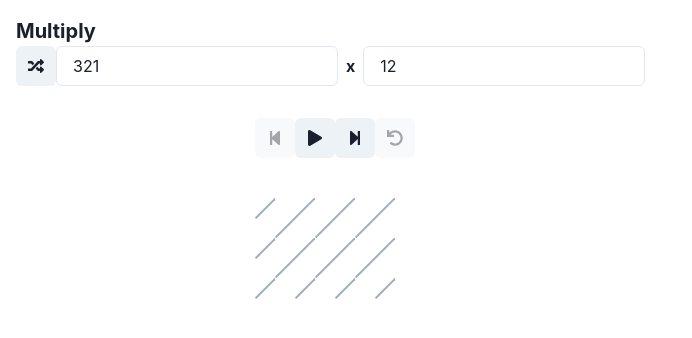
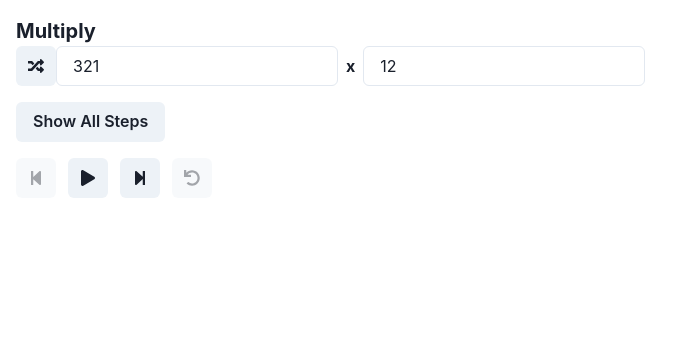
Before and after one commit to sgilroy/lattice-multiplication-teacher, a React (Vite) app: page / in a window 1280 px wide. Shown: the top 338 px of the page, without its empty margins (0-692 px from the left). Built offline with nearby package versions, Linux system fonts and the light colour scheme.

Commit message:
Modes for all steps or one step

```diff
--- a/src/components/LatticeGrid.tsx
+++ b/src/components/LatticeGrid.tsx
@@ -1,9 +1,9 @@
-import { Box, Flex, Text } from "@chakra-ui/react";
+import { Box, BoxProps, Flex, Text } from "@chakra-ui/react";
 
 interface LatticeGridProps {
   multiplicand: number[];
   multiplier: number[];
-  lattice: number[][][];
+  lattice?: number[][][];
   totalsBottom: number[];
   totalsLeft: number[];
 }
@@ -29,14 +29,15 @@
   lattice,
   totalsBottom,
   totalsLeft,
-}: LatticeGridProps) {
+  ...props
+}: LatticeGridProps & BoxProps) {
   const numColumns = multiplicand.length;
   const numRows = multiplier.length;
   const cellSize = 40;
   const diagonalLength = Math.sqrt(cellSize * cellSize * 2);
 
   return (
-    <Box>
+    <Box {...props}>
       <Flex direction="column" align="center" justify="center">
         <Flex direction="row" align="center" justify="center">
           <Box w={`${cellSize}px`} h={`${cellSize}px`} />
@@ -87,9 +88,11 @@
                 >
                   {rowIndex < numRows && totalsLeft[rowIndex]}
                 </Text>
+                {lattice && (
                   <CellDiagonal
                     diagonalLength={diagonalLength / 2}
                   ></CellDiagonal>
+                )}
               </Box>
               {[...Array(numColumns)].map((_, colIndex) => {
                 const row = rowIndex;
@@ -100,13 +103,19 @@
                     key={colIndex}
                     w={`${cellSize}px`}
                     h={`${cellSize}px`}
-                    bg={lattice[col] && lattice[col][row] ? "gray.200" : ""}
-                    borderWidth={lattice[col] && lattice[col][row] ? "1px" : 0}
+                    bg={
+                      lattice && lattice[col] && lattice[col][row]
+                        ? "gray.200"
+                        : ""
+                    }
+                    borderWidth={
+                      lattice && lattice[col] && lattice[col][row] ? "1px" : 0
+                    }
                     borderColor="gray.400"
                     position="relative"
                     overflow="hidden"
                   >
-                    {lattice[col] && lattice[col][row] && (
+                    {lattice && lattice[col] && lattice[col][row] && (
                       <>
                         {!Number.isNaN(lattice[col][row][0]) && (
                           <Text
@@ -147,11 +156,13 @@
                         {totalsBottom[colIndex]}
                       </Text>
                     )}
+                    {lattice && (
                       <CellDiagonal
                         diagonalLength={
                           row === numRows ? diagonalLength / 2 : diagonalLength
                         }
                       ></CellDiagonal>
+                    )}
                   </Box>
                 );
               })}
--- a/src/components/LatticeSolutionSteps.tsx
+++ b/src/components/LatticeSolutionSteps.tsx
@@ -1,4 +1,4 @@
-import { Box, Flex, IconButton, Text } from "@chakra-ui/react";
+import { Box, Button, Flex, IconButton, Text } from "@chakra-ui/react";
 import { useEffect, useState } from "react";
 import {
   FaPause,
@@ -17,10 +17,80 @@
 interface SolutionStep {
   multiplicand: number[];
   multiplier: number[];
-  lattice: number[][][];
+  lattice?: number[][][];
   totalsBottom: number[];
   totalsLeft: number[];
 }
+
+const SolutionStepView = (props) => {
+  const isGridSubstep =
+    props.currentStep >= 4 && props.currentStep < 4 + props.gridSubsteps;
+  const colIndex =
+    props.currentSolutionStep &&
+    Math.floor(
+      (props.currentStep - 4) / props.currentSolutionStep.multiplier.length
+    );
+  const rowIndex =
+    props.currentSolutionStep &&
+    (props.currentStep - 4) % props.currentSolutionStep.multiplier.length;
+  const row = isGridSubstep && props.currentSolutionStep.lattice[colIndex];
+  const digits = isGridSubstep && row && row[rowIndex];
+
+  console.log("currentStep", props.currentStep, props.currentSolutionStep);
+
+  return (
+    <>
+      {props.currentSolutionStep && (
+        <LatticeGrid
+          multiplicand={props.currentSolutionStep.multiplicand}
+          multiplier={props.currentSolutionStep.multiplier}
+          lattice={props.currentSolutionStep.lattice}
+          totalsBottom={props.currentSolutionStep.totalsBottom}
+          totalsLeft={props.currentSolutionStep.totalsLeft}
+        />
+      )}
+      {props.currentStep > 0 && (
+        <Box fontSize="lg" mt={4}>
+          <Text fontWeight="bold">Step {props.currentStep}:</Text>
+          {props.currentStep === 1 &&
+            ` Write the multiplicand ${props.multiplicand} along the top`}
+          {props.currentStep === 2 &&
+            ` Write the multiplier ${props.multiplier} along the right side`}
+          {props.currentStep === 3 && ` Draw the grid`}
+          {isGridSubstep && (
+            <>
+              Multiply each digit of the multiplicand by each digit of the
+              multiplier
+              <br />
+              <Flex direction="row" key={colIndex} gap={1} ml={4}>
+                <Text fontSize="sm" fontWeight="bold">
+                  {props.currentSolutionStep.multiplicand[colIndex]} *{" "}
+                  {props.currentSolutionStep.multiplier[rowIndex]} ={" "}
+                </Text>
+                <Text fontSize="sm" fontWeight="bold">
+                  {digits && digits[0]}
+                  {digits && digits[1]}
+                </Text>
+              </Flex>
+            </>
+          )}
+          {props.currentStep === 4 + props.gridSubsteps &&
+            ` Starting from the right, add up the diagonals: ${props.currentSolutionStep.totalsBottom
+              .slice()
+              .reverse()
+              .join(", ")}`}
+          {props.currentStep === 5 + props.gridSubsteps &&
+            ` Continue adding diagonals for the left side, bottom to top: ${props.currentSolutionStep.totalsLeft
+              .slice()
+              .reverse()
+              .join(", ")}`}
+          {props.currentStep === 6 + props.gridSubsteps &&
+            ` Write out the solution: ${props.solution.join("")}`}
+        </Box>
+      )}
+    </>
+  );
+};
 
 function LatticeSolutionSteps({
   multiplicand,
@@ -31,6 +101,7 @@
   const [solution, setSolution] = useState<number[]>([]);
   const [isPlaying, setIsPlaying] = useState(false);
   const [gridSubsteps, setGridSubsteps] = useState(0);
+  const [isAllStepsMode, setIsAllStepsMode] = useState(false);
 
   useEffect(() => {
     const multiplicandDigits = multiplicand.toString().split("").map(Number);
@@ -81,7 +152,7 @@
     const steps: SolutionStep[] = [];
     const gridSubsteps = multiplicandDigits.length * multiplierDigits.length;
     setGridSubsteps(gridSubsteps);
-    for (let i = 0; i <= 7 + gridSubsteps; i++) {
+    for (let i = 0; i < 7 + gridSubsteps; i++) {
       const step: SolutionStep = {
         multiplicand:
           i >= 1
@@ -91,7 +162,6 @@
           i >= 2
             ? multiplierDigits
             : Array(multiplierDigits.length).fill(undefined).map(Number),
-        lattice: [],
         totalsBottom: [],
         totalsLeft: [],
       };
@@ -115,10 +185,10 @@
           );
         }
       }
-      if (i >= 5 + gridSubsteps) {
+      if (i >= 4 + gridSubsteps) {
         step.totalsBottom = totalsBottom.slice();
       }
-      if (i >= 6 + gridSubsteps) {
+      if (i >= 5 + gridSubsteps) {
         step.totalsLeft = totalsLeftPadded.slice();
       }
       steps.push(step);
@@ -163,21 +233,53 @@
     setIsPlaying(false);
   };
 
-  const currentSolutionStep = solutionSteps[currentStep];
-  const isGridSubstep = currentStep >= 4 && currentStep < 4 + gridSubsteps;
-  const colIndex =
-    currentSolutionStep &&
-    Math.floor((currentStep - 4) / currentSolutionStep.multiplier.length);
-  const rowIndex =
-    currentSolutionStep &&
-    (currentStep - 4) % currentSolutionStep.multiplier.length;
-  const row = isGridSubstep && currentSolutionStep.lattice[colIndex];
-  const digits = isGridSubstep && row && row[rowIndex];
+  useEffect(() => {
+    const handleKeyDown = (event: KeyboardEvent) => {
+      switch (event.key) {
+        case "j":
+          handlePreviousClick();
+          break;
+        case "k":
+          handlePlayPauseClick();
+          break;
+        case "l":
+          handleNextClick();
+          break;
+        default:
+          break;
+      }
+    };
+    document.addEventListener("keydown", handleKeyDown);
+    return () => document.removeEventListener("keydown", handleKeyDown);
+  }, [handlePreviousClick, handlePlayPauseClick, handleNextClick]);
 
-  console.log("currentStep", currentStep, currentSolutionStep);
   return (
     <Box>
-      <Flex direction="row" align="center" justify="center" mt={4}>
+      <Button onClick={() => setIsAllStepsMode(!isAllStepsMode)}>
+        {isAllStepsMode ? "Show One Step" : "Show All Steps"}
+      </Button>
+      {isAllStepsMode ? (
+        solutionSteps.map((step, index) => (
+          <Box
+            border="1px"
+            borderColor="gray.300"
+            marginTop={4}
+            borderRadius={4}
+            key={index}
+          >
+            <SolutionStepView
+              multiplicand={step.multiplicand}
+              multiplier={step.multiplier}
+              currentStep={index}
+              currentSolutionStep={step}
+              solution={solution}
+              gridSubsteps={gridSubsteps}
+            ></SolutionStepView>
+          </Box>
+        ))
+      ) : (
+        <>
+          <Flex direction="row" justify="left" mt={4} gap={3}>
             <IconButton
               aria-label="Previous"
               icon={<FaStepBackward />}
@@ -203,53 +305,16 @@
               isDisabled={currentStep === 0}
             />
           </Flex>
-      {currentSolutionStep && (
-        <LatticeGrid
-          multiplicand={currentSolutionStep.multiplicand}
-          multiplier={currentSolutionStep.multiplier}
-          lattice={currentSolutionStep.lattice}
-          totalsBottom={currentSolutionStep.totalsBottom}
-          totalsLeft={currentSolutionStep.totalsLeft}
-        />
-      )}
-      {currentStep > 0 && (
-        <Box fontSize="lg" mt={4}>
-          <Text fontWeight="bold">Step {currentStep}:</Text>
-          {currentStep === 1 &&
-            ` Write the multiplicand ${multiplicand} along the top`}
-          {currentStep === 2 &&
-            ` Write the multiplier ${multiplier} along the right side`}
-          {currentStep === 3 && ` Draw the grid`}
-          {isGridSubstep && (
-            <>
-              Multiply each digit of the multiplicand by each digit of the
-              multiplier
-              <br />
-              <Flex direction="row" key={colIndex} gap={1} ml={4}>
-                <Text fontSize="sm" fontWeight="bold">
-                  {currentSolutionStep.multiplicand[colIndex]} *{" "}
-                  {currentSolutionStep.multiplier[rowIndex]} ={" "}
-                </Text>
-                <Text fontSize="sm" fontWeight="bold">
-                  {digits && digits[0]}
-                  {digits && digits[1]}
-                </Text>
-              </Flex>
+
+          <SolutionStepView
+            multiplicand={multiplicand}
+            multiplier={multiplier}
+            currentStep={currentStep}
+            currentSolutionStep={solutionSteps[currentStep]}
+            solution={solution}
+            gridSubsteps={gridSubsteps}
+          ></SolutionStepView>
         </>
-          )}
-          {currentStep === 5 + gridSubsteps &&
-            ` Starting from the right, add up the diagonals: ${currentSolutionStep.totalsBottom
-              .slice()
-              .reverse()
-              .join(", ")}`}
-          {currentStep === 6 + gridSubsteps &&
-            ` Continue adding diagonals for the left side, bottom to top: ${currentSolutionStep.totalsLeft
-              .slice()
-              .reverse()
-              .join(", ")}`}
-          {currentStep === 7 + gridSubsteps &&
-            ` Write out the solution: ${solution.join("")}`}
-        </Box>
       )}
     </Box>
   );
```
Lines whose indentation alone changed are shown as unchanged.
